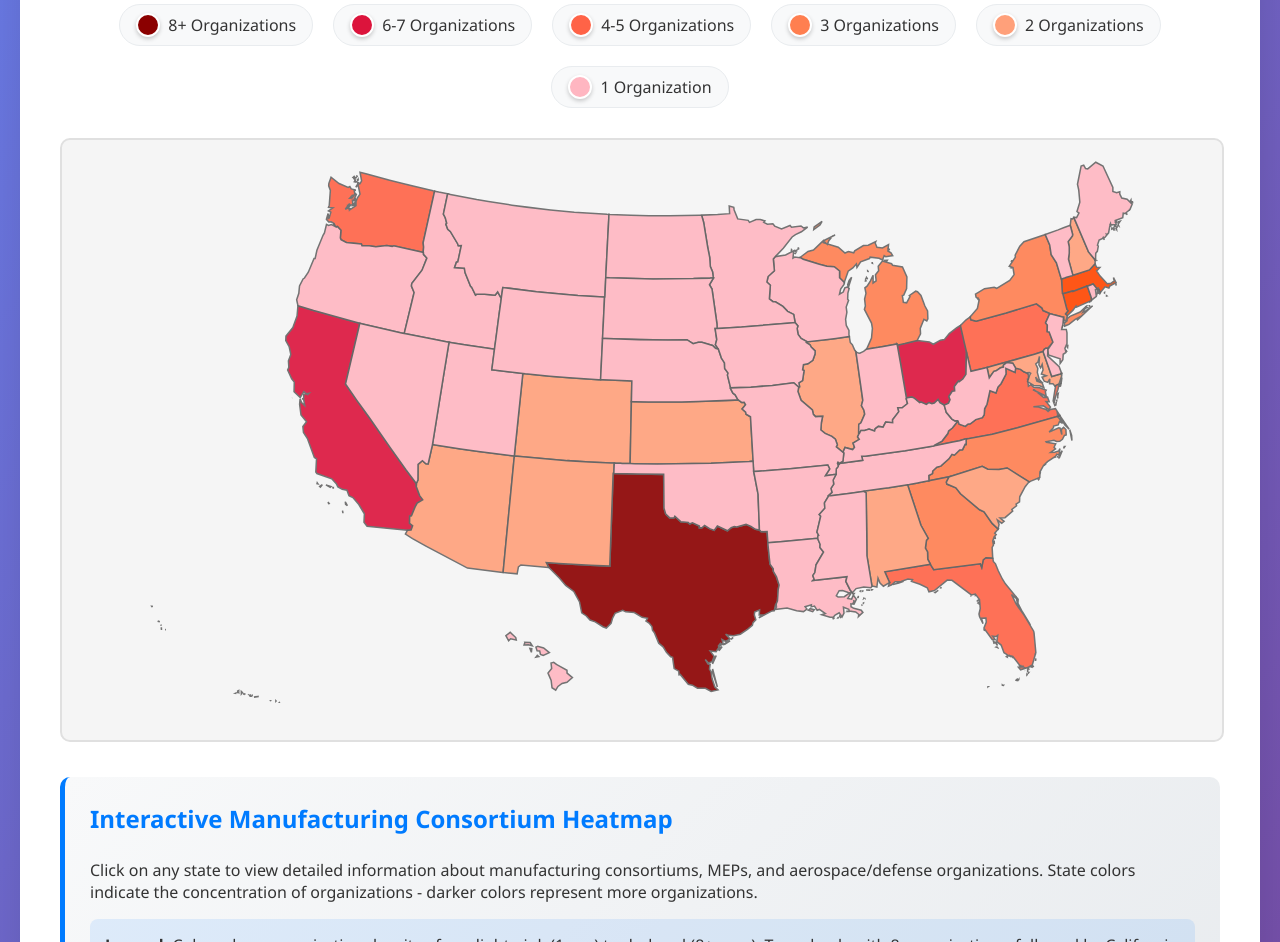
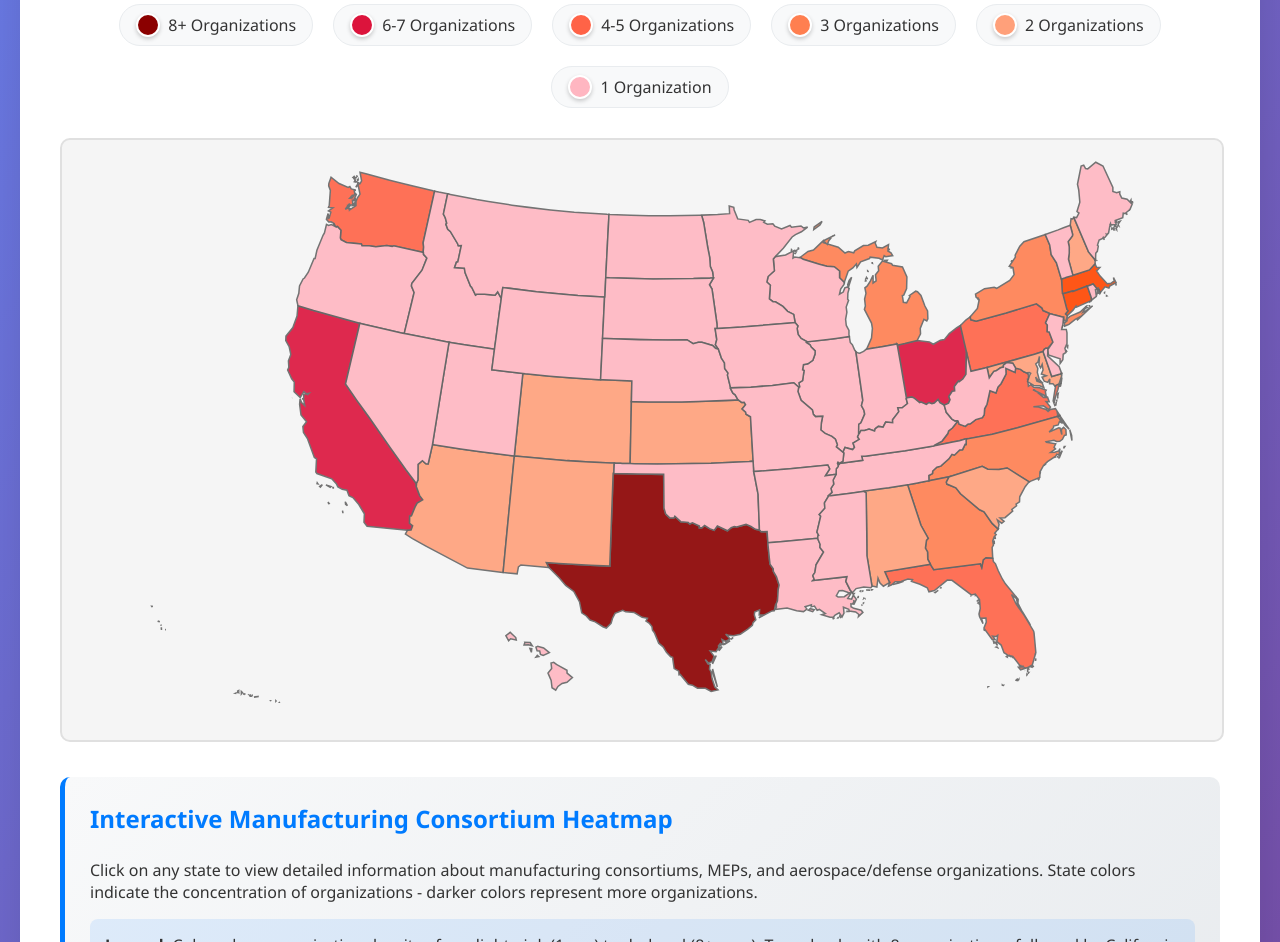
Before and after one commit to chonkrr/US-Manufacturing-Organization-Heatmap, a plain HTML site: page complete_manufacturing_heatmap.html in a window 1280 px wide. Shown: the part 360-1302 px from the top of the page. Drawn offline with Linux system fonts and the light colour scheme.

Commit message:
fixed illinois

```diff
--- a/complete_manufacturing_heatmap.html
+++ b/complete_manufacturing_heatmap.html
@@ -507,10 +507,10 @@
                       d="m 923.8927,75.982738 -1.26182,1.55301 -1.45594,-0.29119 -0.77651,6.406166 0,0.09706 2.32952,8.735681 -0.19413,1.747136 -4.17372,5.532598 1.0677,5.047281 0,6.30911 -0.77651,5.82378 4.36784,15.91836 0,0 0,0 3.97959,-1.26182 12.22996,-4.07666 5.53259,-6.01791 0,0 0,-1.55301 0.29119,-2.52364 -0.67944,0.29119 -0.0971,-0.58238 -6.11498,-7.47386 -0.19413,-0.67944 -14.07415,-33.001465 0,0 z"/>
 
                 <!-- Illinois - 2 organizations -->
-                <path class="state-shape state-fill-2" id="IL"
-                      data-state="Illinois" data-count="2"
+                <path class="state-shape state-fill-1" id="IL"
+                      data-state="Illinois" data-count="1"
                       data-orgs='[
-                        {"name": "Illinois Manufacturing Extension Partnership (IMEC)", "website": "https://www.imec.org", "contact": "info@imec.org | (708) 534-6800", "description": "Statewide MEP Center"},
+                        {"name": "Illinois Manufacturing Extension Partnership (IMEC)", "website": "https://www.imec.org", "contact": "info@imec.org | (708) 534-6800", "description": "Statewide MEP Center"}
                       ]'
                       d="m 661.43403,198.18521 -0.19413,0.48531 3.6884,2.32952 1.16476,2.32951 3.88252,3.6884 -0.0971,3.10602 -2.13539,6.11498 -4.85316,3.49427 -4.36784,0.87357 -0.87357,5.04728 1.45595,0.67944 -1.45595,9.90044 -3.59133,2.23245 0.67944,3.78546 -0.87357,0.38825 0,0 -0.7765,4.27078 3.10602,8.63862 11.06519,9.31806 0.97063,4.4649 2.13539,2.23245 6.98855,-0.38825 -1.26182,6.50323 -0.48532,6.98855 4.17372,3.3972 6.60029,2.9119 3.49427,2.71777 1.94126,5.53259 -1.06769,2.03833 6.89148,5.62966 0.29119,0.0971 -0.58238,-0.58238 1.94126,-4.56196 7.47386,2.03832 1.8442,-2.13539 -1.45594,-4.27077 6.11497,-3.59134 -1.65007,-2.32951 1.45595,-3.30015 0,-0.29119 -0.38826,-0.0971 0.0971,-8.63862 2.13539,-1.55301 3.68839,-8.63862 -0.7765,-3.78546 -2.42658,-4.56196 1.35888,-5.14435 -6.79441,-47.85212 -0.97064,-1.06769 -2.52364,-5.72673 -2.03832,-2.13539 -0.87357,-5.62966 0,-0.19412 -13.10352,1.8442 -7.86211,0.97063 -21.15976,2.42658 0,0 z"/>
 
```
